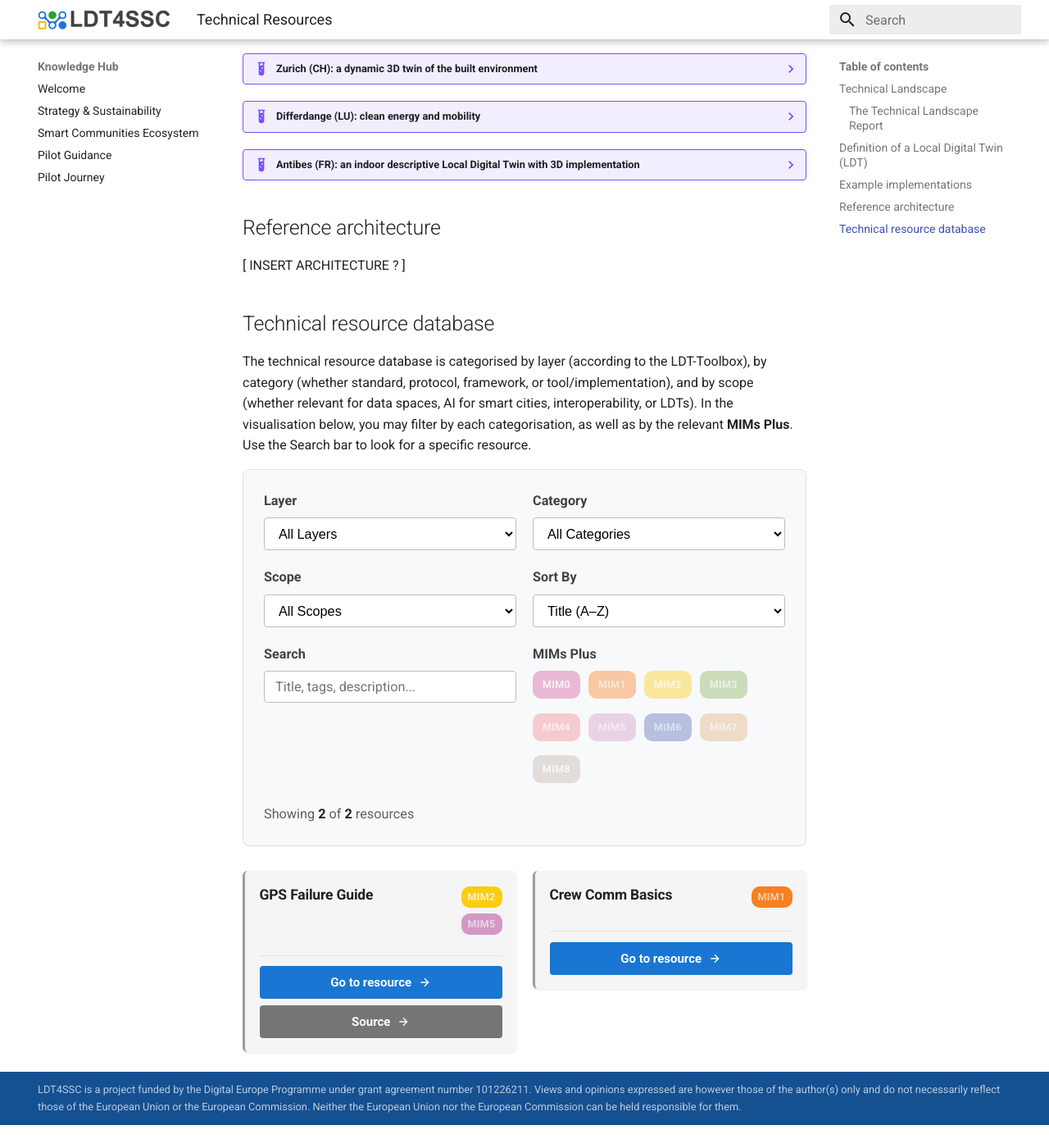
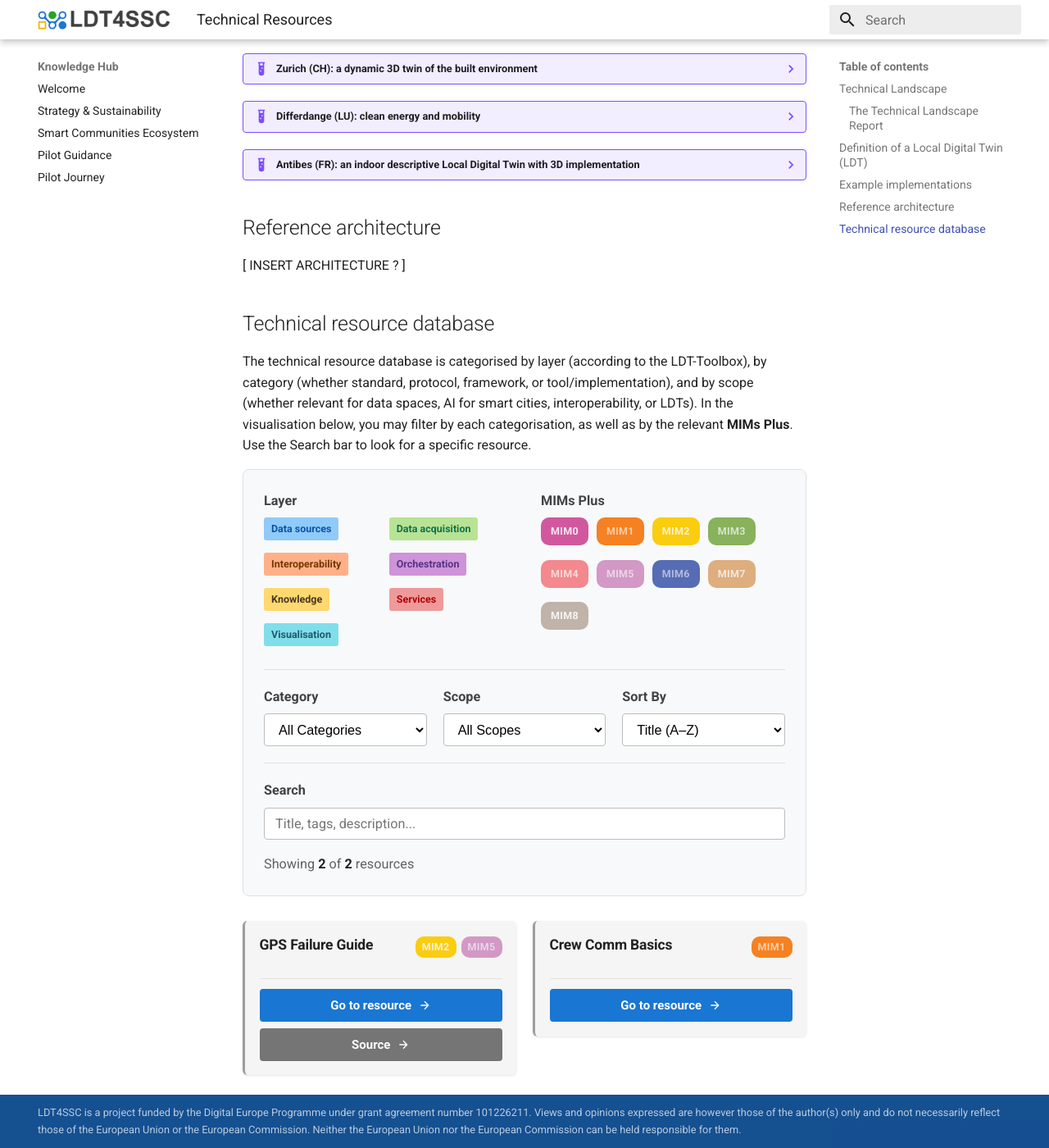
Before and after one commit to ldt4ssc/ldt4ssc.github.io, an MkDocs documentation site: the page built from docs/resources_content/tech_resources.md, in a window 1280 px wide and 1400 px high, scrolled down 1682 px. Shown: the whole window at 82% size. Built offline with MkDocs 1.6.1 and Material for MkDocs 9.7.7, drawn with Linux system fonts in a browser that asks for light colours; before the commit the page ends 3054 px from its top, so only the background shows below that.

Commit message:
update: tech resources

```diff
--- a/docs/css/resources_poc.css
+++ b/docs/css/resources_poc.css
@@ -9,11 +9,35 @@
   margin-bottom: 1.5rem;
 }
 
-.filter-grid {
+/* Filter rows */
+.filter-row-badges {
+  display: flex;
+  gap: 2rem;
+  margin-bottom: 1rem;
+  padding-bottom: 1rem;
+  border-bottom: 1px solid #e0e0e0;
+}
+
+.filter-row-dropdowns {
   display: grid;
-  grid-template-columns: repeat(auto-fit, minmax(200px, 1fr));
+  grid-template-columns: repeat(3, 1fr);
   gap: 1rem;
+  margin-bottom: 1rem;
+  padding-bottom: 1rem;
+  border-bottom: 1px solid #e0e0e0;
+}
+
+.filter-row-search {
   margin-bottom: 0.875rem;
+}
+
+.filter-section {
+  flex: 1;
+  min-width: 0;
+}
+
+.filter-section-search {
+  width: 100%;
 }
 
 #resource-filters label {
@@ -121,6 +145,7 @@
   display: flex;
   flex-direction: column;
   gap: 0.375rem;
+  min-width: 0;
 }
 
 .card-header h3 {
@@ -130,12 +155,33 @@
   line-height: 1.3;
 }
 
+.card-description {
+  color: #424242;
+  font-size: 0.75rem;
+  line-height: 1.4;
+  margin: 0;
+  max-height: 0;
+  overflow: hidden;
+  opacity: 0;
+  transition: max-height 0.3s ease, opacity 0.3s ease, margin 0.3s ease;
+}
+
+.resource-card:hover .card-description {
+  max-height: 200px;
+  opacity: 1;
+  margin-top: 0.375rem;
+}
+
 .mim-badges-container {
   display: flex;
-  flex-direction: column;
+  flex-direction: row;
+  flex-wrap: wrap;
   gap: 0.3rem;
   align-items: flex-start;
+  justify-content: flex-end;
+  align-content: flex-start;
   flex-shrink: 0;
+  max-width: 200px;
 }
 
 .mim-badge {
@@ -167,6 +213,53 @@
   margin-top: 0.375rem;
 }
 
+/* Layer Filter Checkboxes - 2-Column Layout */
+.layer-filter-checkboxes {
+  display: grid;
+  grid-template-columns: repeat(2, 1fr);
+  gap: 0.375rem;
+}
+
+.layer-checkbox-label {
+  display: flex;
+  align-items: center;
+  cursor: pointer;
+  width: fit-content;
+}
+
+.layer-checkbox-label input[type="checkbox"] {
+  position: absolute;
+  opacity: 0;
+  width: 0;
+  height: 0;
+}
+
+.layer-checkbox-badge {
+  display: inline-block;
+  padding: 0.15rem 0.4rem;
+  border-radius: 3px;
+  font-size: 0.625rem;
+  font-weight: 600;
+  transition: opacity 0.2s, transform 0.1s, border 0.2s;
+  opacity: 1;
+  white-space: nowrap;
+  border: 1px solid transparent;
+}
+
+/* When any layer is selected, dim unselected ones */
+.layer-filter-checkboxes.has-selection .layer-checkbox-badge {
+  opacity: 0.4;
+}
+
+.layer-filter-checkboxes.has-selection .layer-checkbox-label input:checked + .layer-checkbox-badge {
+  opacity: 1;
+  border-color: var(--border-color);
+}
+
+.layer-checkbox-label:hover .layer-checkbox-badge {
+  transform: scale(1.02);
+}
+
 .mim-checkbox-label {
   display: inline-flex;
   align-items: center;
@@ -189,11 +282,16 @@
   text-transform: uppercase;
   letter-spacing: 0.3px;
   transition: opacity 0.2s, transform 0.1s, box-shadow 0.2s;
-  opacity: 0.4;
+  opacity: 1;
   border: 2px solid transparent;
 }
 
-.mim-checkbox-label input:checked + .mim-checkbox-badge {
+/* When any MIM is selected, dim unselected ones */
+.mim-filter-checkboxes.has-selection .mim-checkbox-badge {
+  opacity: 0.4;
+}
+
+.mim-filter-checkboxes.has-selection .mim-checkbox-label input:checked + .mim-checkbox-badge {
   opacity: 1;
   border-color: rgba(0, 0, 0, 0.2);
   box-shadow: 0 2px 4px rgba(0, 0, 0, 0.15);
@@ -258,22 +356,6 @@
   padding-top: 0.625rem;
 }
 
-.card-description {
-  color: #424242;
-  font-size: 0.75rem;
-  line-height: 1.4;
-  margin: 0;
-  max-height: 0;
-  overflow: hidden;
-  opacity: 0;
-  transition: max-height 0.3s ease, opacity 0.3s ease, margin 0.3s ease;
-}
-
-.resource-card:hover .card-description {
-  max-height: 200px;
-  opacity: 1;
-  margin-top: 0.375rem;
-}
 
 .card-meta {
   display: flex;
@@ -307,6 +389,20 @@
   border-radius: 3px;
   font-weight: 600;
   font-size: 0.625rem;
+  border: 1px solid transparent;
+}
+
+.category-badge.clickable {
+  transition: transform 0.1s, box-shadow 0.2s, border 0.2s;
+}
+
+.category-badge.clickable.selected {
+  border-color: var(--border-color);
+}
+
+.category-badge.clickable:hover {
+  transform: scale(1.05);
+  box-shadow: 0 2px 6px rgba(0, 0, 0, 0.2);
 }
 
 .grey-badge {
--- a/docs/js/resources_poc.js
+++ b/docs/js/resources_poc.js
@@ -3,7 +3,7 @@
 document.addEventListener("DOMContentLoaded", () => {
   // Only run on pages that actually have the filters/cards
   const cardsContainer = document.getElementById("resource-cards");
-  const categorySelect = document.getElementById("filter-category");
+  const categoryFilterContainer = document.getElementById("filter-category");
   const resourceCategorySelect = document.getElementById("filter-resource-category");
   const scopeSelect = document.getElementById("filter-scope");
   const searchInput = document.getElementById("filter-search");
@@ -11,7 +11,7 @@ document.addEventListener("DOMContentLoaded", () => {
   const resultsCount = document.getElementById("results-count");
   const clearFiltersBtn = document.getElementById("clear-filters");
 
-  if (!cardsContainer || !categorySelect || !resourceCategorySelect || !scopeSelect || !searchInput || !sortSelect) {
+  if (!cardsContainer || !categoryFilterContainer || !resourceCategorySelect || !scopeSelect || !searchInput || !sortSelect) {
     return;
   }
 
@@ -22,6 +22,18 @@ document.addEventListener("DOMContentLoaded", () => {
 
   let allResources = [];
   let selectedMims = new Set(); // Track selected MIM filters
+  let selectedLayers = new Set(); // Track selected Layer filters
+
+  // Define the canonical order for layers
+  const LAYER_ORDER = [
+    "Data sources",
+    "Data acquisition",
+    "Interoperability",
+    "Orchestration",
+    "Knowledge",
+    "Services",
+    "Visualisation"
+  ];
 
   // Thematic area color schemes
   const THEMATIC_AREA_COLORS = {
@@ -193,7 +205,7 @@ document.addEventListener("DOMContentLoaded", () => {
   loadResources()
     .then((data) => {
       allResources = Array.isArray(data) ? data : [];
-      populateThematicAreaOptions(allResources);
+      populateLayerFilters();
       populateResourceCategoryOptions(allResources);
       populateScopeOptions(allResources);
       populateMimFilters();
@@ -204,17 +216,27 @@ document.addEventListener("DOMContentLoaded", () => {
       cardsContainer.innerHTML = "<p class='error-message'>Unable to load resources. Please try again later.</p>";
     });
 
-  function populateThematicAreaOptions(resources) {
-    const thematicAreas = Array.from(
-      new Set(resources.map((r) => r.thematic_area).filter(Boolean))
-    ).sort();
+  function populateLayerFilters() {
+    const layerFilterContainer = document.getElementById("filter-category");
+    if (!layerFilterContainer) return;
 
-    categorySelect.innerHTML = '<option value="">All Layers</option>';
-    thematicAreas.forEach((area) => {
-      const opt = document.createElement("option");
-      opt.value = area;
-      opt.textContent = area;
-      categorySelect.appendChild(opt);
+    // Use the predefined LAYER_ORDER array for consistent ordering
+    layerFilterContainer.innerHTML = LAYER_ORDER.map(layer => {
+      const colors = THEMATIC_AREA_COLORS[layer] || THEMATIC_AREA_COLORS.default;
+      // Use badge color for background, text color for text, border color for border (same as cards)
+      return `
+        <label class="layer-checkbox-label">
+          <input type="checkbox" value="${layer}" data-layer="${layer}">
+          <span class="layer-checkbox-badge" style="background-color: ${colors.badge}; color: ${colors.text}; --border-color: ${colors.border};">
+            ${layer}
+          </span>
+        </label>
+      `;
+    }).join('');
+
+    // Add event listeners to checkboxes
+    layerFilterContainer.querySelectorAll('input[type="checkbox"]').forEach(checkbox => {
+      checkbox.addEventListener('change', handleLayerFilterChange);
     });
   }
 
@@ -277,18 +299,52 @@ document.addEventListener("DOMContentLoaded", () => {
     } else {
       selectedMims.delete(mim);
     }
+
+    // Update has-selection class based on whether any MIMs are selected
+    const mimFilterContainer = document.getElementById("filter-mims");
+    if (mimFilterContainer) {
+      if (selectedMims.size > 0) {
+        mimFilterContainer.classList.add('has-selection');
+      } else {
+        mimFilterContainer.classList.remove('has-selection');
+      }
+    }
+
+    renderResources();
+  }
+
+  function handleLayerFilterChange(event) {
+    const layer = event.target.value;
+    if (event.target.checked) {
+      selectedLayers.add(layer);
+    } else {
+      selectedLayers.delete(layer);
+    }
+
+    // Update has-selection class based on whether any layers are selected
+    const layerFilterContainer = document.getElementById("filter-category");
+    if (layerFilterContainer) {
+      if (selectedLayers.size > 0) {
+        layerFilterContainer.classList.add('has-selection');
+      } else {
+        layerFilterContainer.classList.remove('has-selection');
+      }
+    }
+
     renderResources();
   }
 
   function renderResources() {
-    const categoryFilter = categorySelect.value;
     const resourceCategoryFilter = resourceCategorySelect.value;
     const scopeFilter = scopeSelect.value;
     const searchTerm = searchInput.value.toLowerCase().trim();
     const sortBy = sortSelect.value;
 
     let filtered = allResources.filter((r) => {
-      if (categoryFilter && r.thematic_area !== categoryFilter) return false;
+      // Filter by selected Layers (OR logic - show if resource matches ANY selected layer)
+      if (selectedLayers.size > 0) {
+        if (!selectedLayers.has(r.thematic_area)) return false;
+      }
       if (resourceCategoryFilter && r.category !== resourceCategoryFilter) return false;
       if (scopeFilter && r.scope !== scopeFilter) return false;
 
@@ -384,18 +440,18 @@ document.addEventListener("DOMContentLoaded", () => {
   <div class="card-header">
     <div class="card-header-left">
       <h3 style="color: ${colors.text};">${escapeHtml(resource.short_name || "")}</h3>
-      <p class="card-description">${escapeHtml(resource.description || "")}</p>
     </div>
     <div class="mim-badges-container">
       ${mimBadgesHtml || '<span class="mim-badge" style="background-color: #cccccc; color: #666666;">No MIM</span>'}
     </div>
   </div>
+  <p class="card-description">${escapeHtml(resource.description || "")}</p>
 
   <div class="card-content">
     <div class="card-meta">
       <div class="meta-row">
         <span class="meta-label">Layer:</span>
-        <span class="category-badge" style="background-color: ${colors.badge}; color: ${colors.text};">
+        <span class="category-badge clickable ${selectedLayers.has(resource.thematic_area) ? 'selected' : ''}" style="background-color: ${colors.badge}; color: ${colors.text}; --border-color: ${colors.border}; cursor: pointer;" onclick="toggleLayerFilter('${escapeHtml(resource.thematic_area || "")}')">
           ${escapeHtml(resource.thematic_area || "")}
         </span>
       </div>
@@ -445,7 +501,7 @@ document.addEventListener("DOMContentLoaded", () => {
   function updateResultsCount(filtered, total) {
     if (resultsCount) {
       const activeFilters = [
-        categorySelect.value,
+        selectedLayers.size > 0 ? 'layers' : '',
         resourceCategorySelect.value,
         scopeSelect.value,
         searchInput.value,
@@ -466,14 +522,27 @@ document.addEventListener("DOMContentLoaded", () => {
   }
 
   function clearFilters() {
-    categorySelect.value = "";
+    selectedLayers.clear();
     resourceCategorySelect.value = "";
     scopeSelect.value = "";
     searchInput.value = "";
     sortSelect.value = "title";
     selectedMims.clear();
 
-    // Uncheck all MIM checkboxes
+    // Uncheck all Layer checkboxes and remove has-selection class
+    const layerFilterContainer = document.getElementById("filter-category");
+    if (layerFilterContainer) {
+      layerFilterContainer.classList.remove('has-selection');
+    }
+    document.querySelectorAll('#filter-category input[type="checkbox"]').forEach(cb => {
+      cb.checked = false;
+    });
+
+    // Uncheck all MIM checkboxes and remove has-selection class
+    const mimFilterContainer = document.getElementById("filter-mims");
+    if (mimFilterContainer) {
+      mimFilterContainer.classList.remove('has-selection');
+    }
     document.querySelectorAll('#filter-mims input[type="checkbox"]').forEach(cb => {
       cb.checked = false;
     });
@@ -483,6 +552,14 @@ document.addEventListener("DOMContentLoaded", () => {
 
   window.toggleMimFilter = function(mim) {
     const checkbox = document.querySelector(`input[data-mim="${mim}"]`);
+    if (checkbox) {
+      checkbox.checked = !checkbox.checked;
+      checkbox.dispatchEvent(new Event('change'));
+    }
+  };
+
+  window.toggleLayerFilter = function(layer) {
+    const checkbox = document.querySelector(`input[data-layer="${layer}"]`);
     if (checkbox) {
       checkbox.checked = !checkbox.checked;
       checkbox.dispatchEvent(new Event('change'));
@@ -499,7 +576,7 @@ document.addEventListener("DOMContentLoaded", () => {
   }
 
   // Event listeners
-  [categorySelect, resourceCategorySelect, scopeSelect, sortSelect].forEach((el) => {
+  [resourceCategorySelect, scopeSelect, sortSelect].forEach((el) => {
     el.addEventListener("change", renderResources);
   });
 
--- a/docs/resources_content/tech_resources.md
+++ b/docs/resources_content/tech_resources.md
@@ -74,16 +74,26 @@ The Technical Landscape Report focuses on establishing the technical foundations
 The technical resource database is categorised by layer (according to the LDT-Toolbox), by category (whether standard, protocol, framework, or tool/implementation), and by scope (whether relevant for data spaces, AI for smart cities, interoperability, or LDTs). In the visualisation below, you may filter by each categorisation, as well as by the relevant **MIMs Plus**. Use the Search bar to look for a specific resource.
 
 <div id="resource-filters" class="md-typeset">
-  <div class="filter-grid">
-    <div>
-      <label for="filter-category">Layer</label>
-      <select id="filter-category">
-        <option value="">All Layers</option>
-        <!-- Layers will be filled by JS -->
-      </select>
+  <!-- Top row: Layer and MIMs -->
+  <div class="filter-row-badges">
+    <div class="filter-section">
+      <label>Layer</label>
+      <div id="filter-category" class="layer-filter-checkboxes">
+        <!-- Layer checkboxes will be filled by JS -->
+      </div>
     </div>
 
-    <div>
+    <div class="filter-section">
+      <label>MIMs Plus</label>
+      <div id="filter-mims" class="mim-filter-checkboxes">
+        <!-- MIM checkboxes will be filled by JS -->
+      </div>
+    </div>
+  </div>
+
+  <!-- Middle row: Dropdowns -->
+  <div class="filter-row-dropdowns">
+    <div class="filter-section">
       <label for="filter-resource-category">Category</label>
       <select id="filter-resource-category">
         <option value="">All Categories</option>
@@ -91,7 +101,7 @@ The technical resource database is categorised by layer (according to the LDT-To
       </select>
     </div>
 
-    <div>
+    <div class="filter-section">
       <label for="filter-scope">Scope</label>
       <select id="filter-scope">
         <option value="">All Scopes</option>
@@ -99,7 +109,7 @@ The technical resource database is categorised by layer (according to the LDT-To
       </select>
     </div>
 
-    <div>
+    <div class="filter-section">
       <label for="sort-by">Sort By</label>
       <select id="sort-by">
         <option value="title">Title (A–Z)</option>
@@ -107,17 +117,13 @@ The technical resource database is categorised by layer (according to the LDT-To
         <option value="thematic-area">Layer</option>
       </select>
     </div>
+  </div>
 
-    <div>
+  <!-- Bottom row: Search -->
+  <div class="filter-row-search">
+    <div class="filter-section-search">
       <label for="filter-search">Search</label>
       <input type="text" id="filter-search" placeholder="Title, tags, description...">
-    </div>
-
-    <div>
-      <label>MIMs Plus</label>
-      <div id="filter-mims" class="mim-filter-checkboxes">
-        <!-- MIM checkboxes will be filled by JS -->
-      </div>
     </div>
   </div>
 
```
